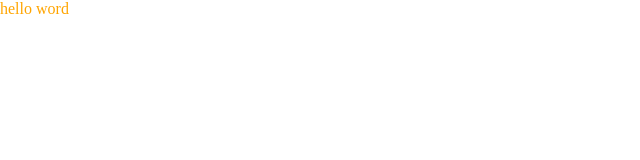
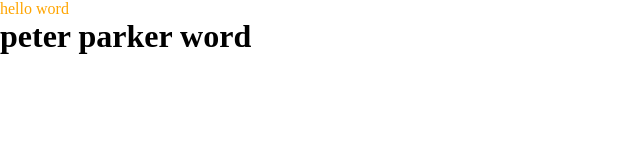
Before and after one commit to Morsalin3/my-portfolio, a plain HTML site: page index.html in a window 1280 px wide. Shown: the whole page, without its empty margins (0-640 px from the left). Drawn offline with Linux system fonts and the light colour scheme.

Commit message:
commit changes

```diff
--- a/index.html
+++ b/index.html
@@ -11,6 +11,7 @@
 
     <div class="container">
         <p> hello word</p>
+        <h1>peter parker word</h1>
     </div>
 
 </body>
```
